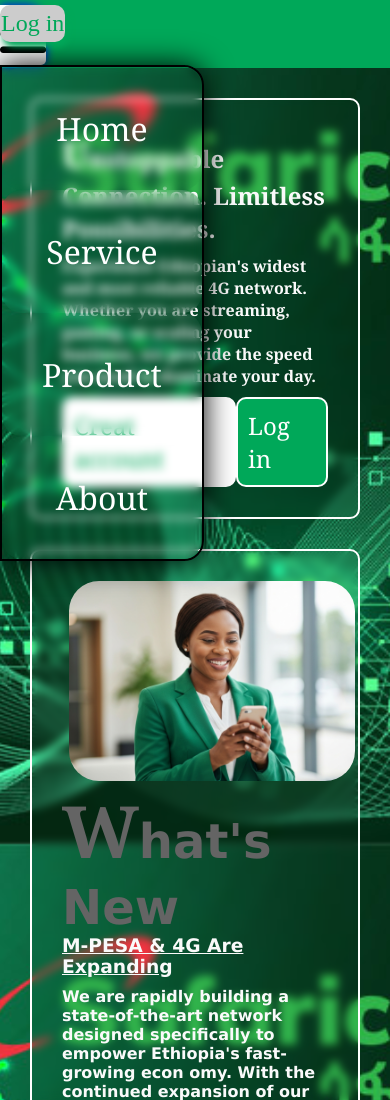
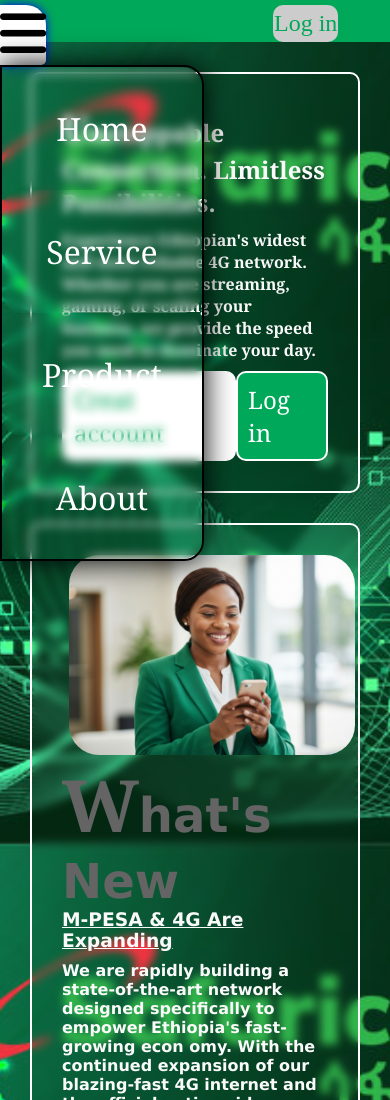
Before and after one commit to mister-awm/Safaricom, a plain HTML site: page index.html in a window 390 px wide. Shown: the top 1100 px of the page. Drawn offline with Linux system fonts and the light colour scheme.

Commit message:
Add files via upload

```diff
--- a/style.css
+++ b/style.css
@@ -384,6 +384,9 @@
 }
 /* --- MOBILE RESPONSIVENESS --- */
 @media (max-width: 900px) {
+    #header{
+        height: fit-content;
+    }
     #header ul{
         display: none;
     }
@@ -406,6 +409,13 @@
     #header img{
     display: none;
     }
+    #login{
+        display: flex;
+        flex-direction: row;
+        float: right;
+        margin-left: 70%;
+    }
+
     .phonemenu{
         display: flex;
         flex-direction: column;
```
